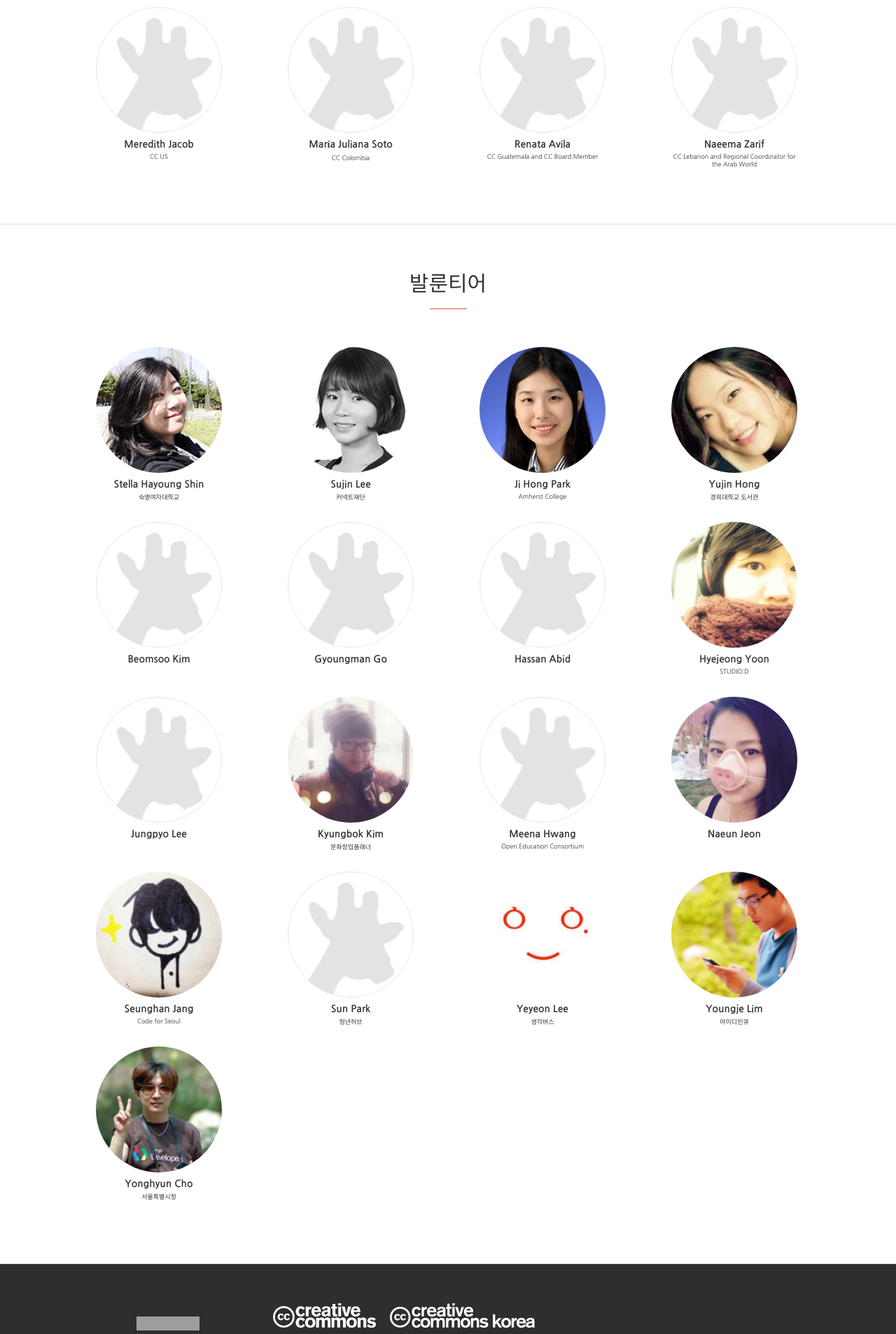
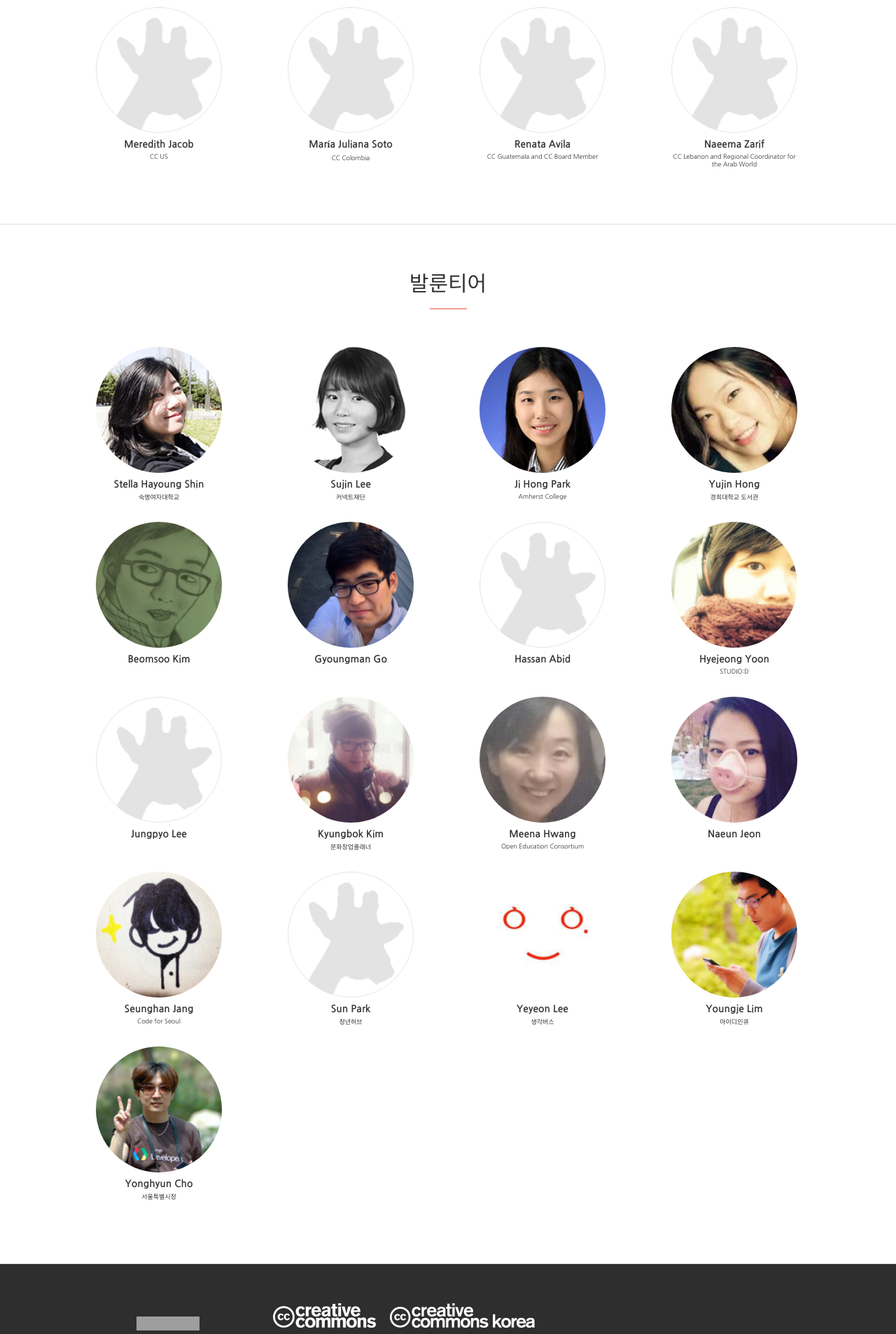
Before and after one commit to creativecommonskorea/2015-global-summit, a Jekyll site: the page built from promote.html, in a window 1280 px wide. Shown: the part 3258-5165 px from the top of the page at 70% size. Built offline with Jekyll 4.4.1, drawn with Linux system fonts in a browser that asks for light colours; nearby versions of some CDN libraries; grey boxes are pictures that could not be loaded.

Commit message:
add photos for volunteers

```diff
--- a/_data/volunteer.yml
+++ b/_data/volunteer.yml
@@ -16,11 +16,11 @@
   organize: "경희대학교 도서관"
 
 - name: "Beomsoo Kim"
-  image: "/images/people/0_00_portrait-blank.png"
+  image: "/images/people/vo_beomsoo_kim.jpg"
   organize: ""
 
 - name: "Gyoungman Go"
-  image: "/images/people/0_00_portrait-blank.png"
+  image: "/images/people/vo_gyungman_go.jpg"
   organize: ""
 
 - name: "Hassan Abid"
@@ -40,7 +40,7 @@
   organize: "문화창업플래너"
 
 - name: "Meena Hwang"
-  image: "/images/people/0_00_portrait-blank.png"
+  image: "/images/people/vo_meena_hwang.jpg"
   organize: "Open Education Consortium"
 
 - name: "Naeun Jeon"
```
Also changed, not shown: images/people/vo_beomsoo_kim.jpg (added), images/people/vo_gyungman_go.jpg (added), images/people/vo_meena_hwang.jpg (added).
